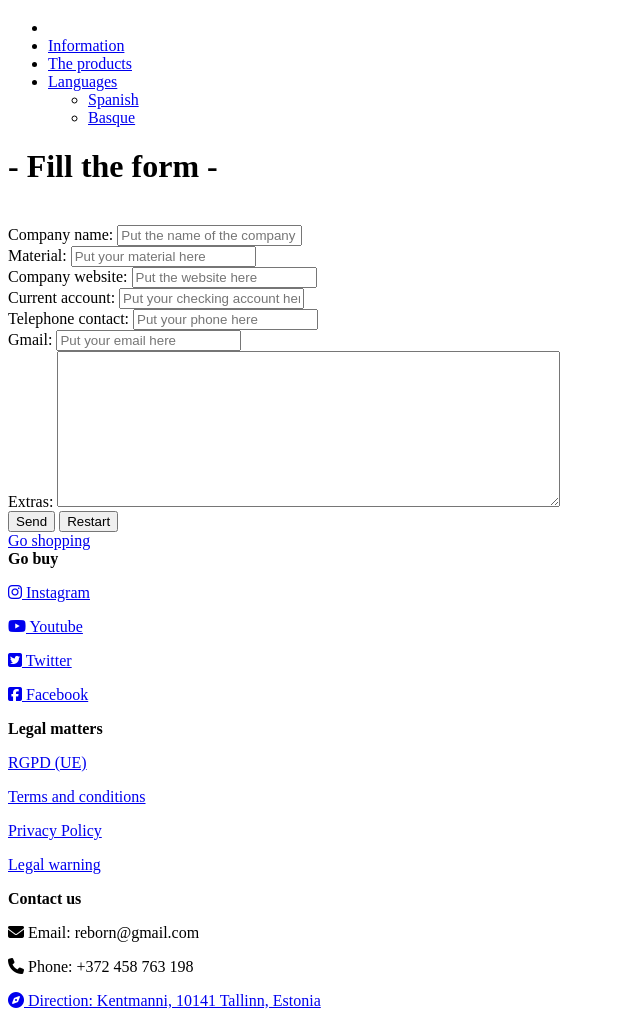
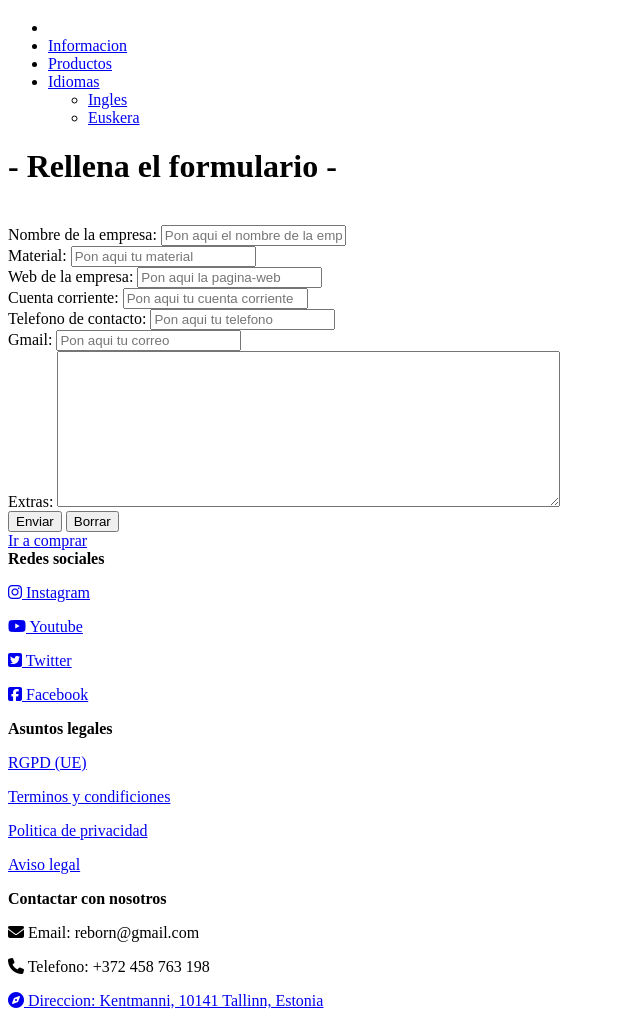
Before and after one commit to Gorka2385443264/Taldeak-6, a PHP site: page /hornitzailea.php in a window 1280 px wide. Shown: the part 351-1377 px from the top of the page, without its empty margins (0-640 px from the left). Run offline with PHP 8.4, Linux system fonts and the light colour scheme; some libraries are stand-ins or nearby versions.

Commit message:
Supplies ESP

```diff
--- a/hornitzailea.php
+++ b/hornitzailea.php
@@ -6,11 +6,11 @@
     <link rel="shortcut icon" href="../../../../../public/Argazkiak/phonix.png">
     <script src="https://kit.fontawesome.com/7f605dc8fe.js" crossorigin="anonymous"></script>
     <link rel="stylesheet" href="../../../../css/hornitzailea.css">
-    <title>Suppliers</title>
+    <title>Proveedor</title>
 </head>
 <body>
     <div class="oferta">
-        <p>¡Offer!</p>
+        <p>¡Oferta!</p>
     </div>
     <a href="https://www.goierrieskola.eus/es/">
         <img class="goierri" src="../../../../../public/Argazkiak/goierri-logo.png" alt="Goierri Logo" href="https://www.goierrieskola.eus/es/">
@@ -22,13 +22,13 @@
             <div class="menu">
                 <nav>
                     <ul>
-                        <li><a href="../../../Mainpage/eng/index.php" id="selected"></a></li>
-                        <li><a href="../../../supplies/idiomas/eng/informazioa.html" id="informazioa">Information</a></li>
-                        <li><a href="../../../supplies/idiomas/eng/produktuak.php" id="productos">The products</a></li>
-                        <li><a href="#">Languages</a>
+                        <li><a href="../../../Mainpage/esp/index.php" id="selected"></a></li>
+                        <li><a href="../../../supplies/idiomas/esp/informazioa.html" id="informazioa">Informacion</a></li>
+                        <li><a href="../../../supplies/idiomas/esp/produktuak.php" id="productos">Productos</a></li>
+                        <li><a href="#">Idiomas</a>
                             <ul>
-                                <li><a href="../../../supplies/idiomas/esp/hornitzailea.php">Spanish</a></li>
-                                <li><a href="../../../supplies/idiomas/eusk/hornitzailea.php">Basque</a></li>
+                                <li><a href="../../../supplies/idiomas/eng/hornitzailea.php">Ingles</a></li>
+                                <li><a href="../../../supplies/idiomas/eusk/hornitzailea.php">Euskera</a></li>
                             </ul>
                         </li>
                     </ul>
@@ -39,31 +39,31 @@
 
     <div class="form">
         <form method="POST">
-            <h1> - Fill the form -</h1><br>
-            <label for="empresa">Company name:</label>
-            <input type="text" id="empresa" name="empresa" placeholder="Put the name of the company here" required><br>
+            <h1> - Rellena el formulario -</h1><br>
+            <label for="empresa">Nombre de la empresa:</label>
+            <input type="text" id="empresa" name="empresa" placeholder="Pon aqui el nombre de la empresa" required><br>
 
             <label for="material">Material:</label>
-            <input type="text" id="material" name="material" placeholder="Put your material here" required><br>
+            <input type="text" id="material" name="material" placeholder="Pon aqui tu material" required><br>
 
-            <label for="webgunea">Company website:</label>
-            <input type="text" name="webgunea" id="webgunea" placeholder="Put the website here"><br>
+            <label for="webgunea">Web de la empresa:</label>
+            <input type="text" name="webgunea" id="webgunea" placeholder="Pon aqui la pagina-web"><br>
 
-            <label for="kontua">Current account:</label>
-            <input type="text" name="kontua" id="kontua" placeholder="Put your checking account here"><br>
+            <label for="kontua">Cuenta corriente:</label>
+            <input type="text" name="kontua" id="kontua" placeholder="Pon aqui tu cuenta corriente"><br>
 
-            <label for="telefono_contacto">Telephone contact:</label>
-            <input type="text" name="telefono_contacto" id="telefono_contacto" placeholder="Put your phone here"><br>
+            <label for="telefono_contacto">Telefono de contacto:</label>
+            <input type="text" name="telefono_contacto" id="telefono_contacto" placeholder="Pon aqui tu telefono"><br>
 
             <label for="gmail">Gmail:</label>
-            <input type="email" id="gmail" name="gmail" placeholder="Put your email here" required><br>
+            <input type="email" id="gmail" name="gmail" placeholder="Pon aqui tu correo" required><br>
 
             <label for="gehigarriak">Extras:</label>
             <textarea name="gehigarriak" cols="60" rows="10"></textarea><br>
 
             <div class="botones">
-                <input type="submit" class="enviar" value="Send">
-                <input type="reset" class="enviar" value="Restart">
+                <input type="submit" class="enviar" value="Enviar">
+                <input type="reset" class="enviar" value="Borrar">
             </div>
         </form>
     </div>
@@ -100,30 +100,30 @@ if (isset($_POST['empresa']) && isset($_POST['material']) && isset($_POST['webgu
 }
 ?>
              <div class="ir_a_comprar">
-                <a href="../../../supplies/idiomas/eng/produktuak.php">Go shopping</a>
+                <a href="../../../supplies/idiomas/esp/produktuak.php">Ir a comprar</a>
              </div>
     <!---Empieza todo el texto-->
     <footer>
         <div class="footer-content">
             <div class="left">
-                <strong>Go buy</strong>
+                <strong>Redes sociales</strong>
                 <p id="instagram"><a href="https://www.instagram.com/" target="_blank"> <i class="fab fa-instagram"></i> Instagram</a></p>
                 <p id="youtube"><a href="https://www.youtube.com/" target="_blank"> <i class="fab fa-youtube"></i> Youtube</a></p>
                 <p id="twitter"><a href="https://twitter.com/home" target="_blank"> <i class="fab fa-twitter-square"></i> Twitter</a></p>
                 <p id="facebook"><a href="https://www.facebook.com/" target="_blank"> <i class="fab fa-facebook-square"></i> Facebook</a></p>
             </div>
             <div class="center">
-               <strong>Legal matters</strong>
+               <strong>Asuntos legales</strong>
                 <p><a href="#">RGPD (UE)</a></p>
-                <p><a href="#">Terms and conditions</a></p>
-                <p><a href="#">Privacy Policy</a></p>
-                <p><a href="#">Legal warning</a></p>
+                <p><a href="#">Terminos y condificiones</a></p>
+                <p><a href="#">Politica de privacidad</a></p>
+                <p><a href="#">Aviso legal</a></p>
                 </div>
             <div class="right">
-                <strong>Contact us</strong>
+                <strong>Contactar con nosotros</strong>
                 <p><i class="fa-solid fa-envelope"></i> Email: reborn@gmail.com</p>
-                <p><i class="fa-solid fa-phone"></i> Phone: +372 458 763 198</p>
-                <p><a href="https://maps.app.goo.gl/XeUK7mCwxkADmLDj9" target="_blank"><i class="fa-solid fa-compass"></i> Direction: Kentmanni, 10141 Tallinn, Estonia</a></p>
+                <p><i class="fa-solid fa-phone"></i> Telefono: +372 458 763 198</p>
+                <p><a href="https://maps.app.goo.gl/XeUK7mCwxkADmLDj9" target="_blank"><i class="fa-solid fa-compass"></i> Direccion: Kentmanni, 10141 Tallinn, Estonia</a></p>
             </div>
         </div>
     </footer>
```
Also changed, not shown: informazioa.html (+22 -22 lines), produktuak.php (+27 -27 lines).
